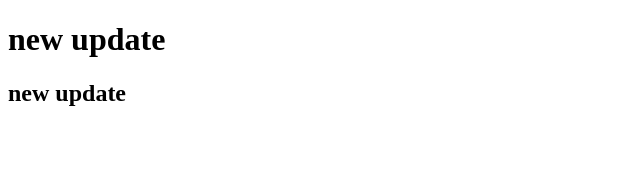
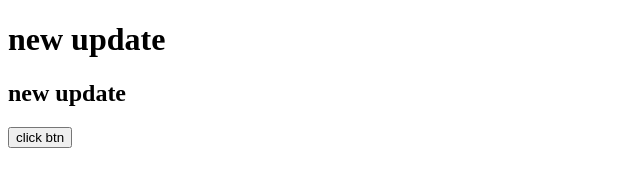
Before and after one commit to Azizbek16l/gitlearn, a plain HTML site: page index.html in a window 1280 px wide. Shown: the whole page, without its empty margins (0-640 px from the left). Drawn offline with Linux system fonts and the light colour scheme.

Commit message:
Update index.html

```diff
--- a/index.html
+++ b/index.html
@@ -8,5 +8,6 @@
 <body>
     <h1>new update</h1>
     <h2>new update </h2>
+    <button>click btn</button>
 </body>
 </html>
```
